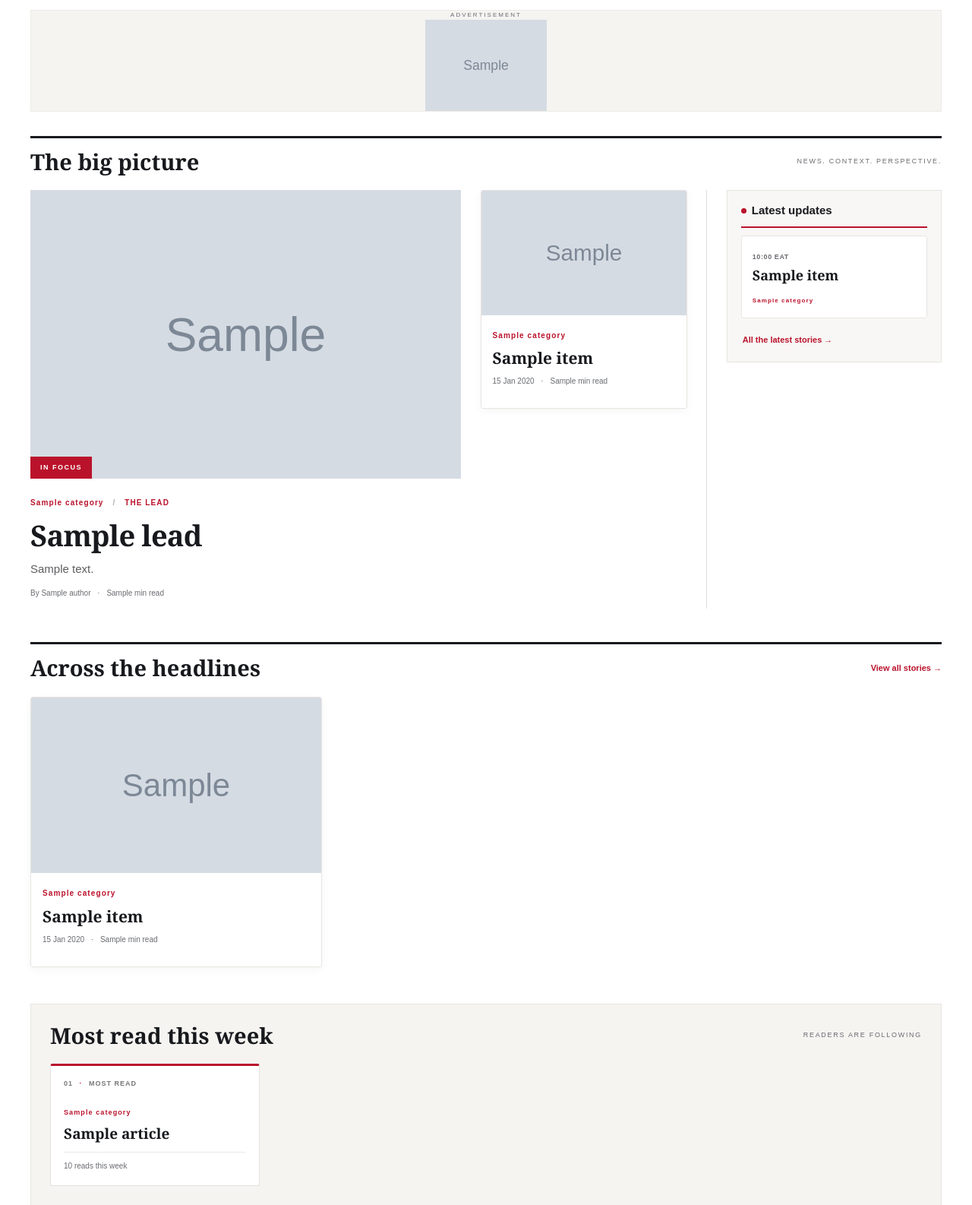
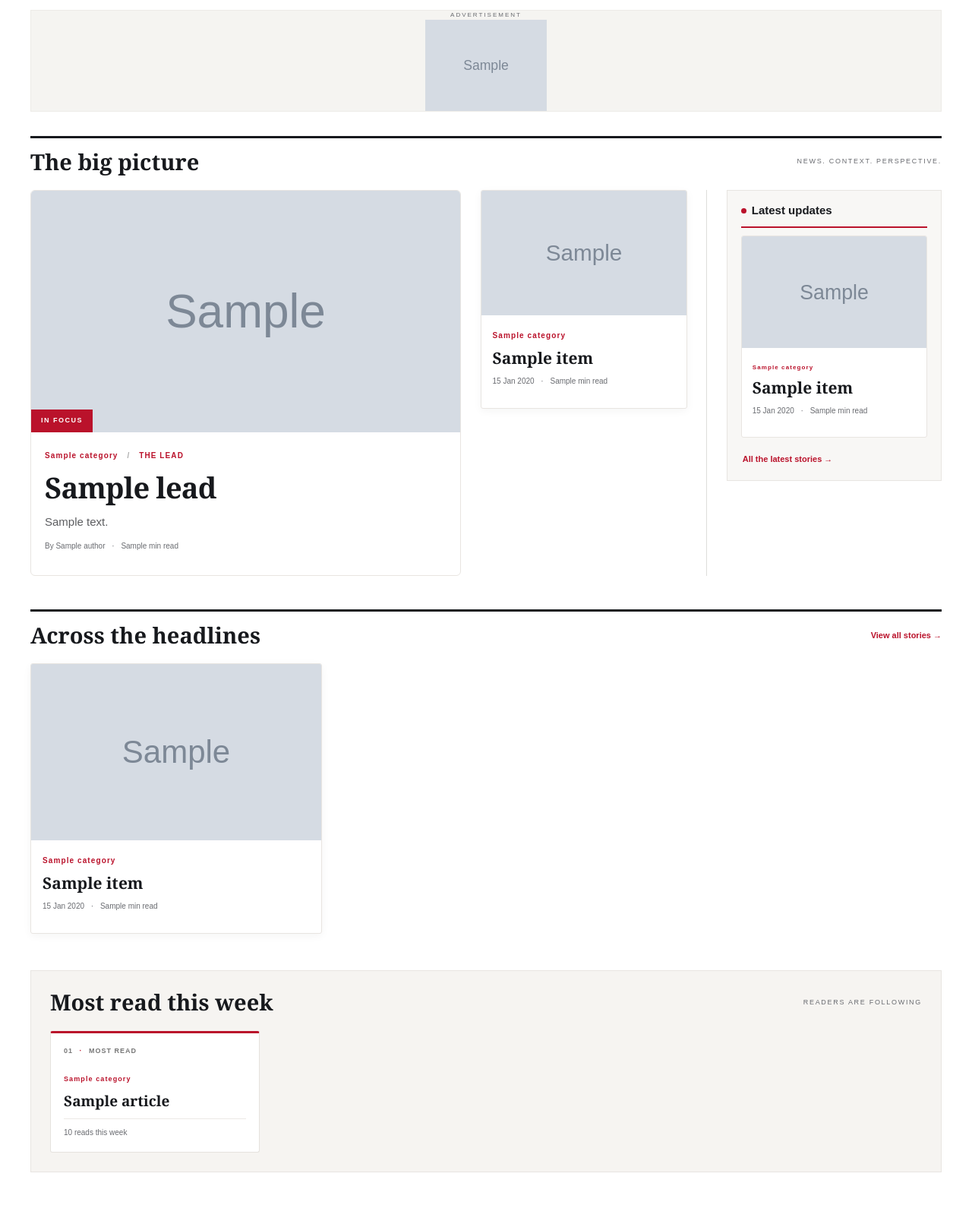
Before and after one commit to cedarmondenterprises/Cedarmondtv.co.ke, a Django app: template templates/news/home.html in a window 1280 px wide. Shown: the part 318-1904 px from the top of the page at 76% size. Run offline with Django 5.2, Linux system fonts and the light colour scheme; the template is opened without the code that fills it: most values are stand-ins (such as "Sample title", 1, 10 or a date in 2020); grey boxes marked "Sample" are stand-in pictures.

Commit message:
Show homepage stories as image-first cards

```diff
--- a/news/admin.py
+++ b/news/admin.py
@@ -61,7 +61,7 @@ class ArticleAdmin(ReadOnlyHistoryAdmin):
         js = ('recovery.js',)
     list_select_related = ['category','author']
     actions = ['submit_for_review']
-    fieldsets = [('Story',{'fields':('title','slug','summary','body')}),('Attribution',{'fields':('author','category','tags','owner')}),('Photography',{'fields':('media_asset','image','image_alt','image_credit')}),('Assignment',{'fields':('deadline','assignment_notes'),'classes':('collapse',)}),('Publishing',{'fields':('status','published_at','homepage_rank','featured','breaking','editors_pick','preview_link')}),('Search appearance',{'fields':('seo_title','seo_description','updated_at'),'classes':('collapse',)})]
+    fieldsets = [('Story',{'fields':('title','slug','summary','body')}),('Attribution',{'fields':('author','category','tags','owner')}),('Photography',{'fields':('media_asset','image','image_alt','image_credit'),'description':'Select a Media asset or upload an Image here, then save the story. This photo appears on the homepage card and above the article. Uploading to the Media Library alone does not attach it to the story.'}),('Assignment',{'fields':('deadline','assignment_notes'),'classes':('collapse',)}),('Publishing',{'fields':('status','published_at','homepage_rank','featured','breaking','editors_pick','preview_link')}),('Search appearance',{'fields':('seo_title','seo_description','updated_at'),'classes':('collapse',)})]
     def get_form(self,request,obj=None,change=False,**kwargs):
         fields=kwargs.get('fields')
         if fields is None:
--- a/news/models.py
+++ b/news/models.py
@@ -78,7 +78,7 @@ class Article(models.Model):
     @property
     def rendered_body(self): return sanitize_html(self.body)
     @property
-    def display_image(self): return self.image or (self.media_asset.image if self.media_asset_id else None)
+    def display_image(self): return self.image or ((self.media_asset.image or self.media_asset.thumbnail) if self.media_asset_id else None)
     @property
     def display_thumbnail(self): return self.thumbnail if self.image else (self.media_asset.thumbnail if self.media_asset_id else None)
     @property
--- a/static/cards.css
+++ b/static/cards.css
@@ -42,3 +42,21 @@
 .comment-consent label{font-weight:400;color:#555}
 .comment-form .errorlist{margin:0}
 @media(max-width:650px){.reader-comments{margin-top:32px;padding-top:22px}.comment-form{padding:15px}.comment-card{padding:13px}.comment-card header{align-items:flex-start;flex-direction:column;gap:3px}}
+
+.homepage-lead-card {
+  background: #fff;
+  border: 1px solid #e8e5e1;
+  border-radius: 6px;
+  overflow: hidden;
+}
+.homepage-lead-card .lead-copy { padding: 18px; }
+.homepage-lead-card .lead-image > img { width: 100%; aspect-ratio: 16 / 9; }
+.latest .story-card { overflow: hidden; }
+.latest .story-card .card-image { margin: -14px -14px 12px; }
+.latest .story-card :is(.eyebrow, h3, .meta) { margin-inline: 0; }
+
+@media (max-width: 650px) {
+  .homepage-lead-card h2 { font-size: clamp(22px, 6vw, 29px); }
+  .homepage-lead-card .lead-copy { padding: 14px; }
+  .latest .story-card .card-image { margin: -13px -13px 10px; }
+}
--- a/templates/news/home.html
+++ b/templates/news/home.html
@@ -2,7 +2,7 @@
 {% if header_ad %}<div class="advertisement"><a href="{{ header_ad.destination }}" rel="sponsored noopener"><span>ADVERTISEMENT</span><img src="{{ header_ad.image.url }}" alt="{{ header_ad.label }}"></a></div>{% endif %}
 {% if adsense_config and adsense_config.active and adsense_config.header_slot_id %}<aside class="advertisement adsense-placement adsense-header" aria-label="Advertisement"><span>ADVERTISEMENT</span><ins class="adsbygoogle" data-ad-client="{{ adsense_config.publisher_id }}" data-ad-slot="{{ adsense_config.header_slot_id }}" data-ad-format="auto" data-full-width-responsive="true"></ins></aside>{% endif %}
 <div class="section-heading"><h1>The big picture</h1><span>NEWS. CONTEXT. PERSPECTIVE.</span></div>
-{% if lead %}<div class="front-grid{% if not has_supporting_stories %} single-lead{% endif %}{% if not lead.display_image %} no-lead-image{% endif %}"><article class="lead">{% if lead.display_image %}<a class="lead-image" href="{{ lead.get_absolute_url }}" tabindex="-1" aria-hidden="true">{% include 'news/image.html' with item=lead eager=True %}<span class="image-label">IN FOCUS</span></a>{% endif %}<div class="lead-copy"><a class="eyebrow" href="{{ lead.category.get_absolute_url }}">{{ lead.category.name }} <span>/</span> THE LEAD</a><h2><a href="{{ lead.get_absolute_url }}">{{ lead.title }}</a></h2><p class="summary">{{ lead.summary }}</p><p class="meta">By {{ lead.author.name }} <span>·</span> {{ lead.reading_minutes }} min read</p></div></article>{% if top_stories %}<div class="top-stories">{% for item in top_stories %}{% include 'news/card.html' %}{% endfor %}</div>{% endif %}{% if latest %}<aside class="latest"><div class="aside-heading"><span class="red-dot"></span><h2>Latest updates</h2></div>{% for item in latest %}<article><span class="time">{{ item.published_at|date:'H:i' }} EAT</span><h3><a href="{{ item.get_absolute_url }}">{{ item.title }}</a></h3><span class="eyebrow">{{ item.category.name }}</span></article>{% endfor %}<a class="text-link" href="{% url 'latest' %}">All the latest stories →</a></aside>{% endif %}</div>
+{% if lead %}<div class="front-grid{% if not has_supporting_stories %} single-lead{% endif %}{% if not lead.display_image %} no-lead-image{% endif %}"><article class="lead homepage-lead-card">{% if lead.display_image %}<a class="lead-image" href="{{ lead.get_absolute_url }}" tabindex="-1" aria-hidden="true">{% include 'news/image.html' with item=lead eager=True %}<span class="image-label">IN FOCUS</span></a>{% endif %}<div class="lead-copy"><a class="eyebrow" href="{{ lead.category.get_absolute_url }}">{{ lead.category.name }} <span>/</span> THE LEAD</a><h2><a href="{{ lead.get_absolute_url }}">{{ lead.title }}</a></h2><p class="summary">{{ lead.summary }}</p><p class="meta">By {{ lead.author.name }} <span>·</span> {{ lead.reading_minutes }} min read</p></div></article>{% if top_stories %}<div class="top-stories">{% for item in top_stories %}{% include 'news/card.html' %}{% endfor %}</div>{% endif %}{% if latest %}<aside class="latest"><div class="aside-heading"><span class="red-dot"></span><h2>Latest updates</h2></div>{% for item in latest %}{% include 'news/card.html' %}{% endfor %}<a class="text-link" href="{% url 'latest' %}">All the latest stories →</a></aside>{% endif %}</div>
 {% if stories %}<section class="more-news"><div class="section-heading"><h2>Across the headlines</h2><a href="{% url 'latest' %}">View all stories →</a></div><div class="card-grid">{% for item in stories %}{% include 'news/card.html' %}{% endfor %}</div></section>{% endif %}
 {% if most_read %}<section class="most-read"><div class="section-heading"><h2>Most read this week</h2><span>READERS ARE FOLLOWING</span></div><div class="most-read-grid">{% for entry in most_read %}<article class="most-read-card"><span class="most-read-rank">0{{ forloop.counter }} <i>·</i> MOST READ</span><a class="eyebrow" href="{{ entry.article.category.get_absolute_url }}">{{ entry.article.category.name }}</a><h3><a href="{{ entry.article.get_absolute_url }}">{{ entry.article.title }}</a></h3><p class="meta">{{ entry.views }} reads this week</p></article>{% endfor %}</div></section>{% endif %}
 {% if picks %}<section class="picks"><div class="section-heading"><h2>The editor’s selection</h2><span>WORTH YOUR TIME</span></div><div class="card-grid">{% for item in picks %}{% include 'news/card.html' %}{% endfor %}</div></section>{% endif %}
```
